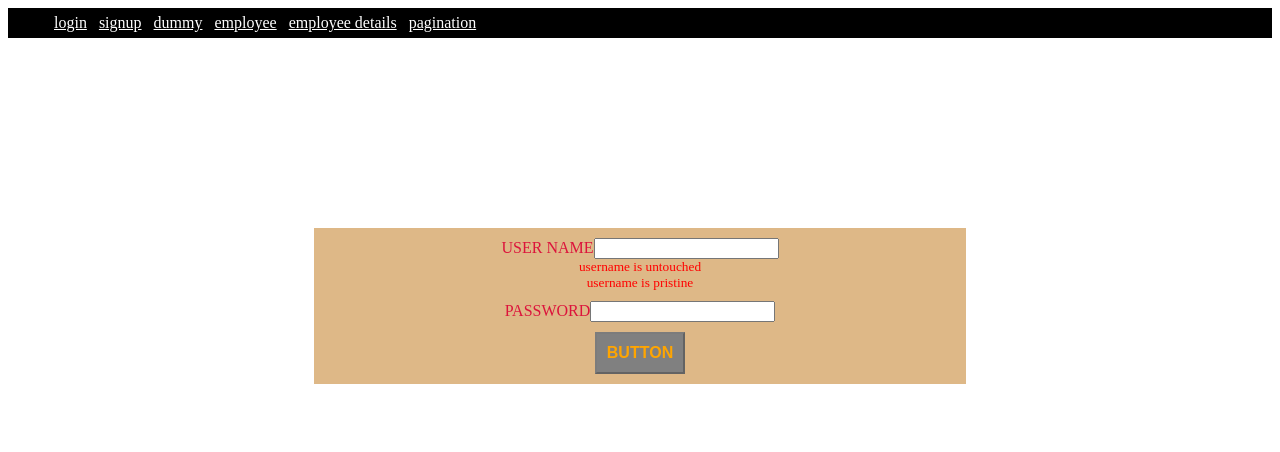
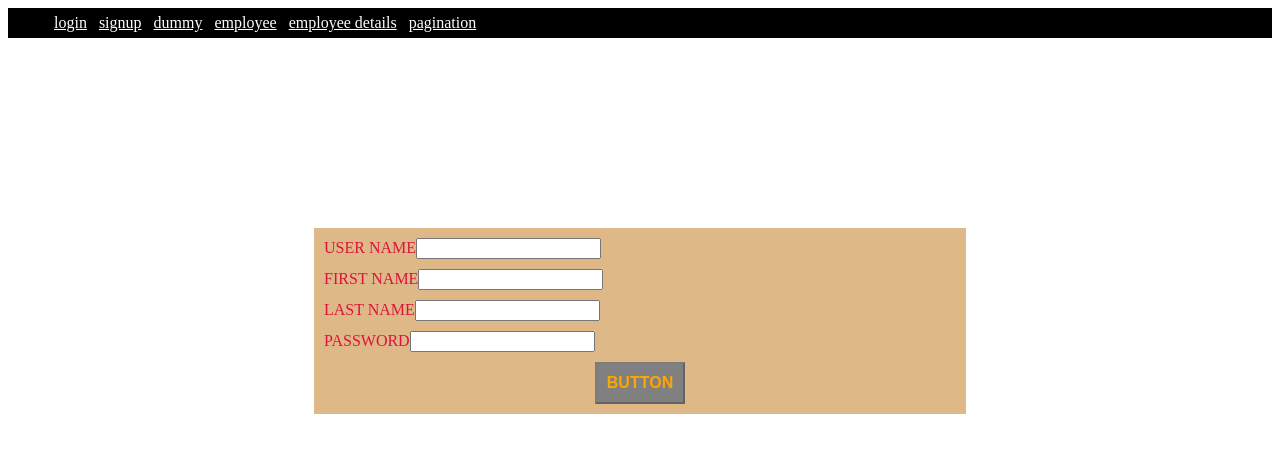
Before and after one commit to farinoor/angular-ivy-rl6nqc, an Angular app: page /signup in a window 1280 px wide. Shown: the top 452 px of the page. Built offline with nearby package versions, Linux system fonts and the light colour scheme.

Commit message:
6 files modified

```diff
--- a/src/app/app.module.ts
+++ b/src/app/app.module.ts
@@ -1,7 +1,7 @@
 import { NgModule } from '@angular/core';
 import { BrowserModule } from '@angular/platform-browser';
 
-import { FormsModule } from '@angular/forms';
+import { FormsModule, ReactiveFormsModule } from '@angular/forms';
 import { Routes, RouterModule } from '@angular/router';
 import { HttpClientModule } from '@angular/common/http';
 
@@ -41,6 +41,7 @@ const appRoutes: Routes = [
     FormsModule,
     HttpClientModule,
     RouterModule.forRoot(appRoutes),
+    ReactiveFormsModule,
   ],
   declarations: [
     AppComponent,
--- a/src/app/login/login.component.css
+++ b/src/app/login/login.component.css
@@ -8,10 +8,11 @@
 }
 .login-group {
   color: blue;
-  padding: auto;
+  padding: 10px;
 }
 button {
   color: blue;
   background-color: chartreuse;
   padding: 20px;
+  width: 50%;
 }
--- a/src/app/login/login.component.html
+++ b/src/app/login/login.component.html
@@ -7,7 +7,8 @@
     <label for="PASSWORD">PASSWORD</label>
     <input type="text" />
   </div>
-  <div class="login-group">
-    <button>BUTTON</button>
+
+  <div>
+    <button>Login</button>
   </div>
 </div>
--- a/src/app/login/login.component.ts
+++ b/src/app/login/login.component.ts
@@ -1,15 +1,19 @@
 import { Component, OnInit } from '@angular/core';
-
+import { FormGroup, FormControl, FormBuilder } from '@angular/forms';
 @Component({
   selector: 'app-login',
   templateUrl: './login.component.html',
-  styleUrls: ['./login.component.css']
+  styleUrls: ['./login.component.css'],
 })
 export class LoginComponent implements OnInit {
 
-  constructor() { }
-
-  ngOnInit() {
+  loginform: FormGroup;
+  constructor(private fb: FormBuilder) {
+    this.loginform = this.fb.group({
+      username: new FormControl(),
+      password: new FormControl(),
+    });
   }
 
+  ngOnInit() {}
 }
--- a/src/app/signup/signup.component.css
+++ b/src/app/signup/signup.component.css
@@ -10,7 +10,7 @@
   color: crimson;
   padding: auto;
   margin-bottom: 10px;
-  text-align: center;
+  text-align: left;
 }
 .signup-button {
   text-align: center;
--- a/src/app/signup/signup.component.html
+++ b/src/app/signup/signup.component.html
@@ -2,14 +2,53 @@
   <div class="signup-box">
     <label for="username">USER NAME</label>
     <input required type="text" name="userName" #userName ngModel />
-    <small *ngIf="f?.touched">username is touched</small>
+    <small
+      *ngIf="f.controls['userName']?.touched && f.controls['userName']?.errors"
+      >username is required</small
+    >
+
+    <!-- <small *ngIf="f?.touched">username is touched</small>
     <small *ngIf="f?.untouched">username is untouched</small>
     <small *ngIf="f?.dirty">username is dirty</small>
-    <small *ngIf="f?.pristine">username is pristine</small>
+    <small *ngIf="f?.pristine">username is pristine</small> -->
+  </div>
+  <div class="signup-box">
+    <label for="firstname">FIRST NAME</label>
+    <input required type="text" name="firstName" #firstName ngModel />
+    <small
+      *ngIf="
+        f.controls['firstName']?.touched && f.controls['firstName']?.errors
+      "
+      >firstName is required</small
+    >
+  </div>
+  <div class="signup-box">
+    <label for="lastname">LAST NAME</label>
+    <input required minlength="3" type="text" name="lastName" ngModel />
+    <small
+      *ngIf="
+        f.controls['lastName']?.touched &&
+        f.controls['lastName']?.errors &&
+        (f.controls['lastName']?.errors ?? ['required'])
+      "
+      >lastName is required</small
+    >
+    <small
+      *ngIf="
+        f.controls['lastName']?.touched &&
+        f.controls['lastName']?.errors &&
+        (f.controls['lastName']?.errors ?? ['minlength'])
+      "
+      >lastName should have atleast 3 letters</small
+    >
   </div>
   <div class="signup-box">
     <label for="password">PASSWORD</label>
-    <input required type="text" name="password" ngModel />
+    <input required type="text" name="password" #password ngModel />
+    <small
+      *ngIf="f.controls['password']?.touched && f.controls['password']?.errors"
+      >password is required</small
+    >
   </div>
   <div class="signup-button">
     <button [disabled]="f.invalid" (click)="senduserdata(f)">BUTTON</button>
```
